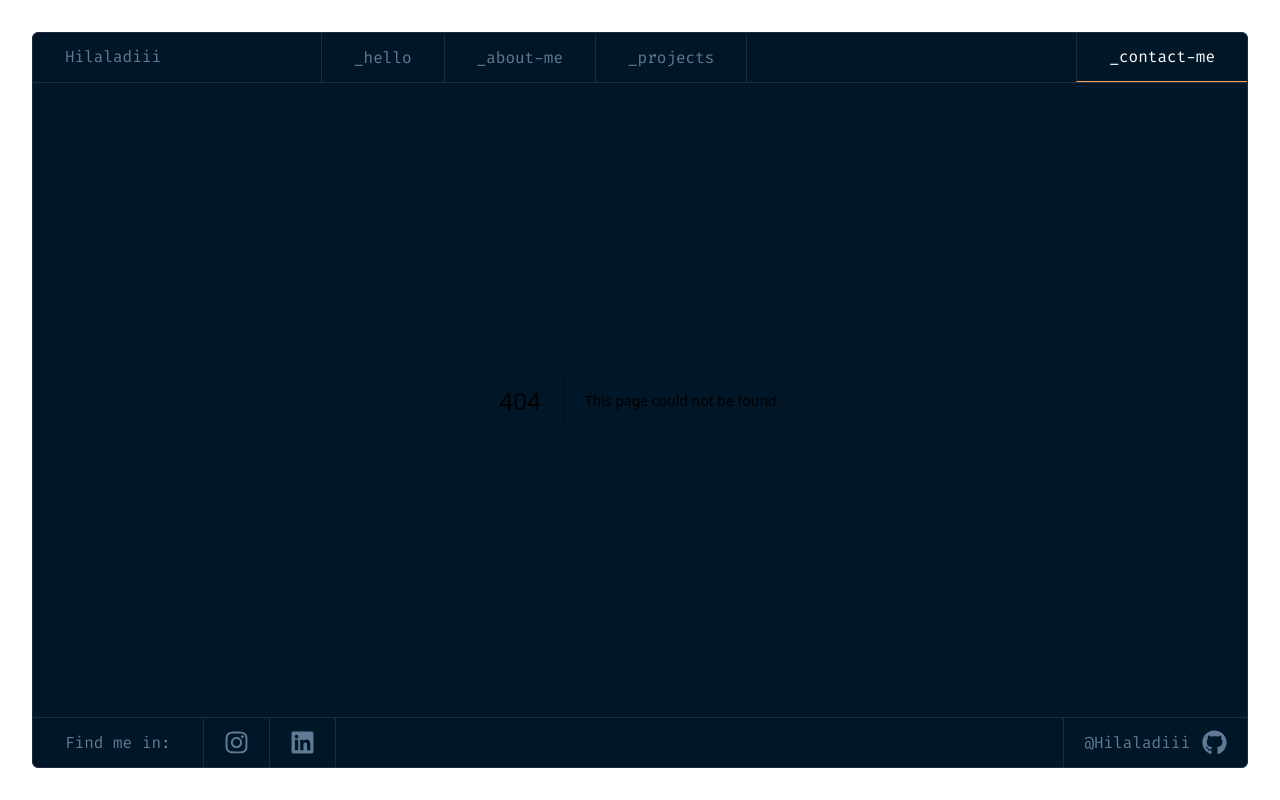
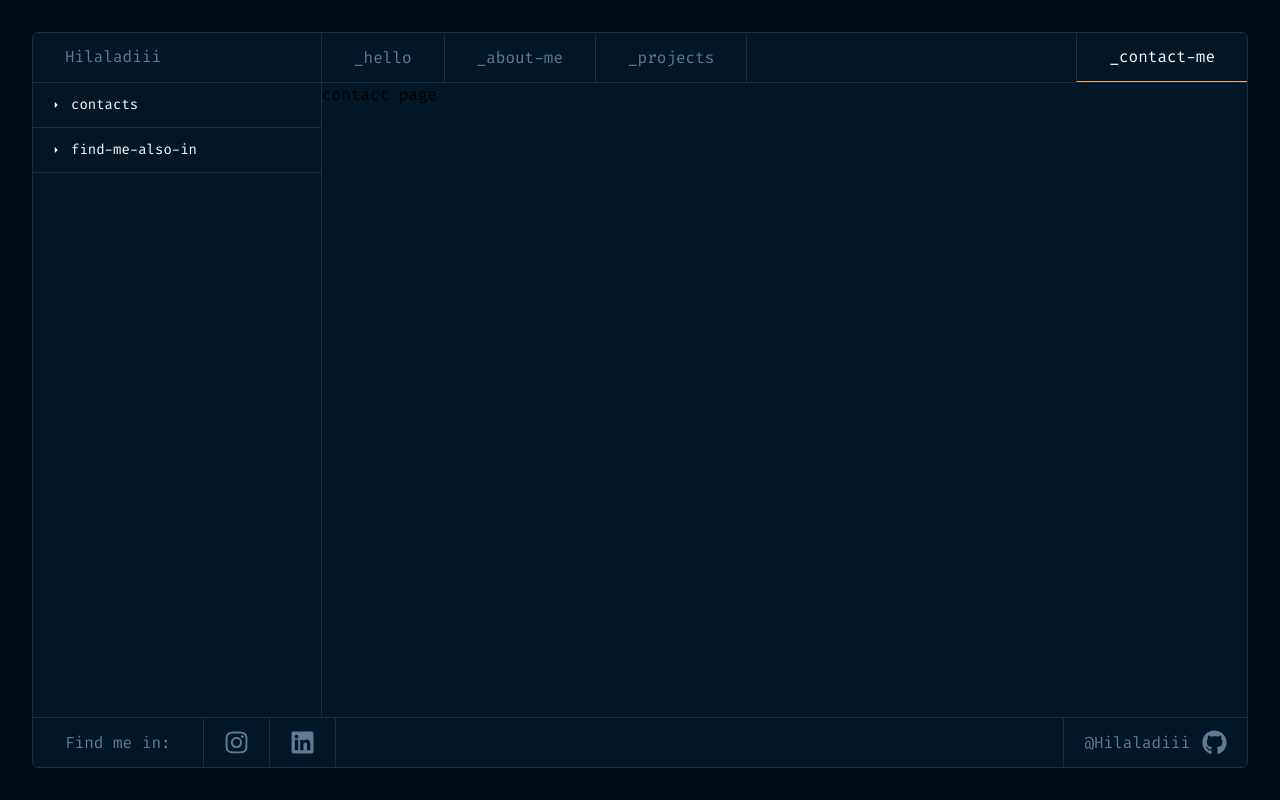
Before and after one commit to Hilaladiii/hilaladiiv2, a Next.js app: page /contact in a window 1280 px wide. Before the commit this address had no page. Built offline with nearby package versions, Linux system fonts and the light colour scheme.

Commit message:
feat : add contact page

```diff
--- /dev/null
+++ b/src/app/contact/page.tsx
@@ -0,0 +1,10 @@
+import ContactInfo from "@/components/fragments/ContactInfo";
+
+export default function ContactPage() {
+  return (
+    <div className="w-full h-full flex">
+      <ContactInfo />
+      contact page
+    </div>
+  );
+}
```
